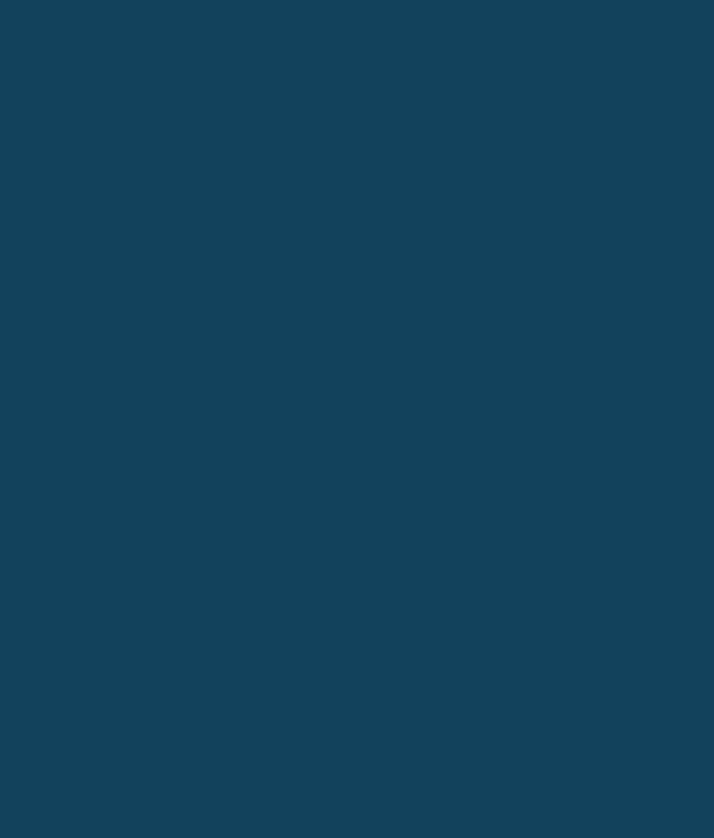
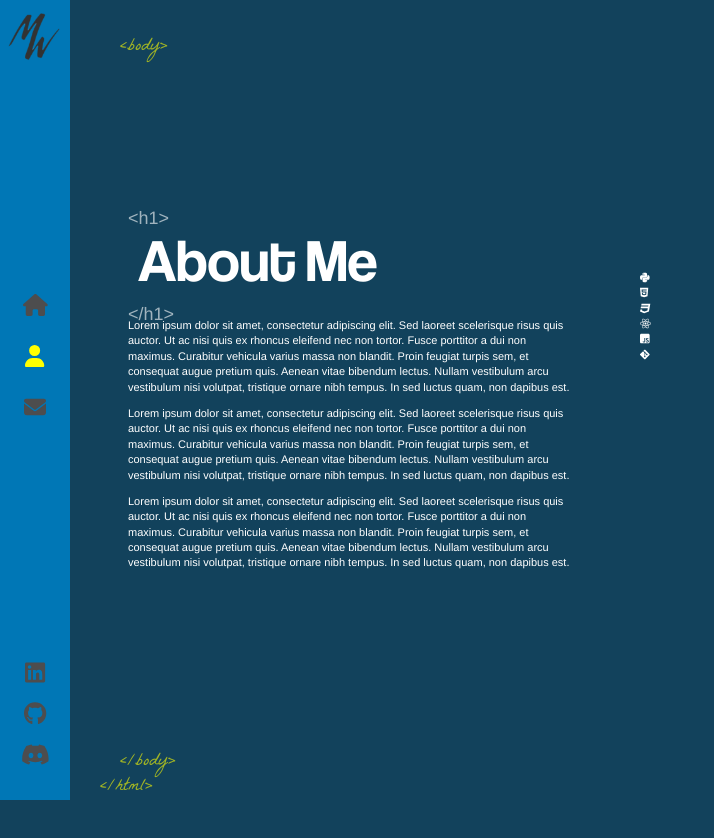
Before and after one commit to MatthewEvWalker/Matthew-E-Walker-ReactPortfolio, a React (Create React App) app: page /about in a window 1280 px wide. Before the commit this address had no page. Shown: the top 838 px of the page, without its empty margins (0-714 px from the left). Before the commit the page ends 800 px from the top, so only its background shows below. Built offline with nearby package versions, Linux system fonts and the light colour scheme.

Commit message:
finished the home text, needs image of myself that spins for the future. Working on the About page, specifically the cube spinning.

```diff
--- a/src/App.js
+++ b/src/App.js
@@ -2,6 +2,7 @@ import './App.scss';
 import { Routes, Route } from 'react-router-dom';
 import Layout from './components/Layout';
 import Home from './components/Home'
+import About from './components/About'
 
 function App() {
   return (
@@ -9,6 +10,7 @@ function App() {
     <Routes>
       <Route path="/" element={<Layout />}>
         <Route index element={<Home />} />
+        <Route path="about" element={<About />} />
       </Route>
     </Routes>
     </>
--- /dev/null
+++ b/src/components/About/About.scss
@@ -0,0 +1,10 @@
+.stage-cube-cont {
+    width: 50%;
+    height: 100%;
+    top: 0;
+    padding-top: 18%;
+    margin-left: 0;
+    position: absolute;
+    right: 0;
+    overflow: hidden;
+}
--- /dev/null
+++ b/src/components/About/index.js
@@ -0,0 +1,82 @@
+import "./About.scss"
+import Letters from "../Letters"
+import { useState, useEffect } from 'react'
+import { FontAwesomeIcon } from "@fortawesome/react-fontawesome"
+import { faAngular, faCss3, faGitAlt, faHtml5, faJsSquare, faPython, faReact } from "@fortawesome/free-brands-svg-icons"
+
+const About = () => {
+
+    const [letterClass, setLetterClass] = useState('text-animate')
+
+    useEffect(() => {
+        setTimeout(() => {
+            setLetterClass("text-animate-hover")
+        }, 3000)
+    }, [])
+
+    return (
+        <div className="container about-page">
+            <div className="text-area">
+                <h1>
+                    <Letters letterClass={letterClass} letterArray={["A", "b", "o", "u", "t", " ", "M", "e"]}
+                    index={20}
+                    />
+                </h1>
+                <p>
+                Lorem ipsum dolor sit amet, consectetur adipiscing elit. Sed laoreet scelerisque risus quis auctor. Ut ac nisi quis ex rhoncus eleifend nec non tortor. Fusce porttitor a dui non maximus. Curabitur vehicula varius massa non blandit. Proin feugiat turpis sem, et consequat augue pretium quis. Aenean vitae bibendum lectus. Nullam vestibulum arcu vestibulum nisi volutpat, tristique ornare nibh tempus. In sed luctus quam, non dapibus est.
+
+
+                </p>
+                <p>
+                Lorem ipsum dolor sit amet, consectetur adipiscing elit. Sed laoreet scelerisque risus quis auctor. Ut ac nisi quis ex rhoncus eleifend nec non tortor. Fusce porttitor a dui non maximus. Curabitur vehicula varius massa non blandit. Proin feugiat turpis sem, et consequat augue pretium quis. Aenean vitae bibendum lectus. Nullam vestibulum arcu vestibulum nisi volutpat, tristique ornare nibh tempus. In sed luctus quam, non dapibus est.
+
+
+                </p>
+                <p>
+                Lorem ipsum dolor sit amet, consectetur adipiscing elit. Sed laoreet scelerisque risus quis auctor. Ut ac nisi quis ex rhoncus eleifend nec non tortor. Fusce porttitor a dui non maximus. Curabitur vehicula varius massa non blandit. Proin feugiat turpis sem, et consequat augue pretium quis. Aenean vitae bibendum lectus. Nullam vestibulum arcu vestibulum nisi volutpat, tristique ornare nibh tempus. In sed luctus quam, non dapibus est.
+
+
+                </p>
+
+            </div>
+
+            <div className="stage-cube-cont">
+                <div className="cubeSpin">
+                    <div className="side1">
+                        <FontAwesomeIcon icon={faPython}
+                        color="white" />
+                    </div>
+
+                    <div className="side2">
+                        <FontAwesomeIcon icon={faHtml5}
+                        color="white" />
+                    </div>
+
+                    <div className="side3">
+                        <FontAwesomeIcon icon={faCss3}
+                        color="white" />
+                    </div>
+
+                    <div className="side4">
+                        <FontAwesomeIcon icon={faReact}
+                        color="white" />
+                    </div>
+
+                    <div className="side5">
+                        <FontAwesomeIcon icon={faJsSquare}
+                        color="white" />
+                    </div>
+
+                    <div className="side6">
+                        <FontAwesomeIcon icon={faGitAlt}
+                        color="white" />
+                    </div>
+                </div>
+
+            </div>
+        </div>
+    )
+}
+
+
+export default About
--- a/src/components/Home/index.js
+++ b/src/components/Home/index.js
@@ -6,22 +6,36 @@ import React, { useState, useEffect } from 'react';
 
 const Home = () => {
     const [letterClass, setLetterClass] = useState('text-animate')
+    const heyList = ["H", "e", "y", "", " I", "'", "m"]
     const nameList = [" ", "M", "a", "t", "t", "h", "e", "w", ",", " ", "a"]
     const webDevList1 = [" ", "F", "u", "l", "l", " ", "S", "t", "a", "c", "k", " "]
     const webDevList2 = ["D", "e", "v", "e", "l", "o", "p", "e", "r"]
     const pythonList = [" ", "a", "n", "d", " ", "D", "a", "t", "a", " ", "A", "n", "a", "l", "y", "s", "t"]
 
+
+
+    useEffect(() => {
+        setTimeout(() => {
+            setLetterClass("text-animate-hover")
+        }, 4000)
+    }, [])
+
+
     return (
         <div className="container home-page">
             <div className="text-area">
-                <h1> Hey I'm
+                <h1>
                 <Letters letterClass={letterClass}
-                letterArray={nameList}
+                letterArray={heyList}
                 index={15} />
 
                 <Letters letterClass={letterClass}
+                letterArray={nameList}
+                index={18} />
+
+                <Letters letterClass={letterClass}
                 letterArray={webDevList1}
-                index={26} />
+                index={27} />
 
                 <br/>
 
@@ -31,7 +45,7 @@ const Home = () => {
 
                 <Letters letterClass={letterClass}
                 letterArray={pythonList}
-                index={47} />
+                index={27} />
                 </h1>
 
                 <h2>
@@ -42,7 +56,6 @@ const Home = () => {
             </div>
         </div>
     )
-
 }
 
 export default Home
--- a/src/components/Layout/Layout.scss
+++ b/src/components/Layout/Layout.scss
@@ -2,14 +2,14 @@
     width: 100%;
     height: 100%;
     position: absolute;
-    }
+}
 
-    .top-tags {
+.top-tags {
         bottom: auto;
         top: 35px;
     }
 
-    .tags {
+.tags {
         color: yellow;
         opacity: 0.6;
         position: absolute;
@@ -19,11 +19,11 @@
         font-family: 'La Belle Aurore', cursive;
     }
 
-    .bottom-tag-html {
+ .bottom-tag-html {
         margin-left: -20px;
     }
 
-    .container {
+.container {
         width: 100%;
         will-change: contents;
         height: 90%;
@@ -36,4 +36,82 @@
         transform-style: preserve-3d;
         animation: fadeIn 1s forwards;
         animation-delay: 1s;
+}
+
+.about-page {
+    .text-area {
+        position: absolute;
+        left: 10%;
+        top: 50%;
+        transform: translateY(-50%);
+        width: 35%;
+        vertical-align: middle;
+        display: table-cell;
+        max-height: 90%;
+
+        h1 {
+            color: white;
+            font-family: 'Coolvetica';
+            font-size: 60px;
+            margin-bottom: 15px;
+            font-weight: 400;
+            margin-top: 0;
+            position: relative;
+            left: 10px;
+
+            &::before {
+                content: '<h1>';
+                position: absolute;
+                font-family: 'Franklin Gothic Medium', 'Arial Narrow', Arial, sans-serif;
+                font-size: 18px;
+                opacity: 0.6;
+                margin-top: -10px;
+                left: -10px;
+                line-height: 18px;
+            }
+
+            &::after {
+                content: '</h1>';
+                position: absolute;
+                font-family: 'Franklin Gothic Medium', 'Arial Narrow', Arial, sans-serif;
+                font-size: 18px;
+                left: -30px;
+                opacity: 0.6;
+                margin-top: -10px;
+                line-height: 18px;
+                bottom: -20px;
+                margin-left: 20px;
+            }
+        }
+
+        p {
+            font-style: 13px;
+            color: white;
+            font-family: 'Franklin Gothic Medium', 'Arial Narrow', Arial, sans-serif;
+            font-weight: 400;
+            min-width: fit-content;
+            animation: pulse 1.5s;
+
+            &:nth-of-type(1) {
+                animation-delay: 1s;
+            }
+
+            &:nth-of-type(2) {
+                animation-delay: 1.3s;
+            }
+
+            &:nth-of-type(3) {
+                animation-delay: 1.6s;
+            }
+        }
     }
+
+
+    .text-animate-hover {
+        &:hover {
+            animation: rubberBand 0.5s;
+            color: #00B4D8;
+            cursor: pointer;
+        }
+    }
+}
--- a/src/components/Letters/Letters.scss
+++ b/src/components/Letters/Letters.scss
@@ -6,6 +6,19 @@
     min-width: 10px;
 }
 
+
+.text-animate-hover {
+    min-width: 10px;
+    display: inline-block;
+    animation-fill-mode: both;
+
+    &:hover {
+        animation: rubberBand 0.5s;
+        color: #00B4D8;
+        cursor: pointer;
+    }
+}
+
 @for $i from 1 through 63 {
     .text-animate._#{$i} {
         animation-delay: #{$i / 11}s;
```
